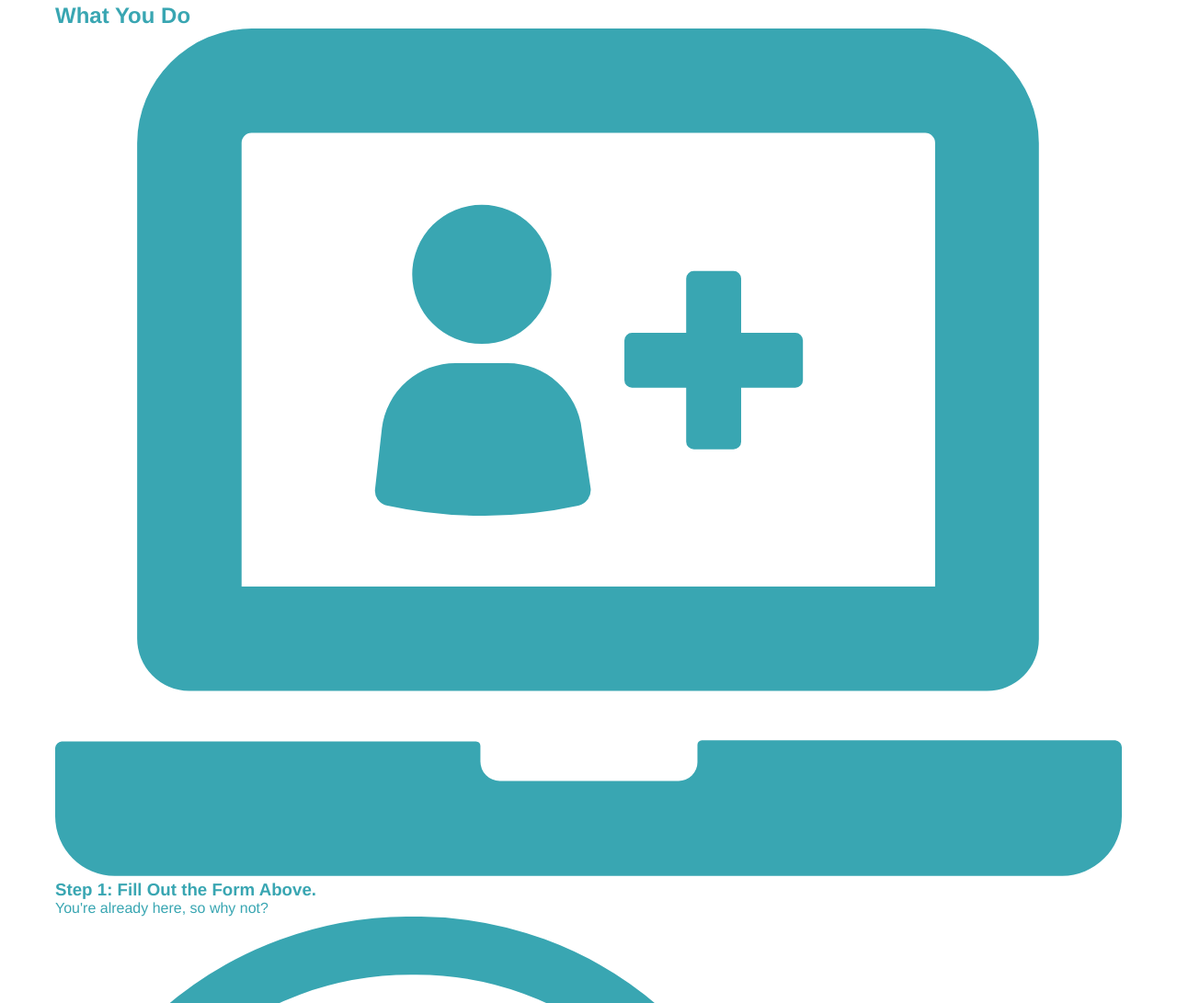
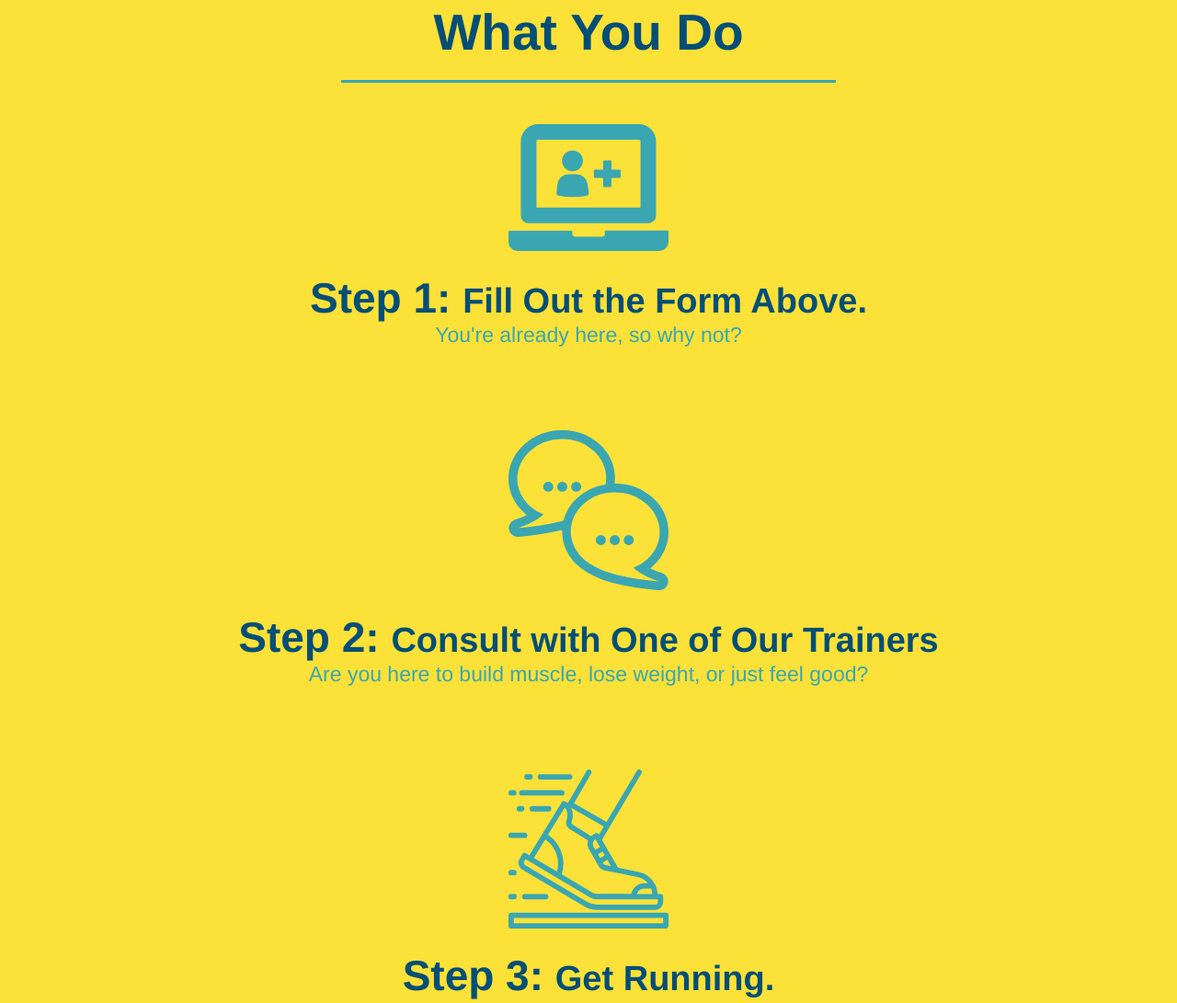
Before and after one commit to DBallard1234/run-buddy, a plain HTML site: page index.html in a window 1280 px wide. Shown: the part 1237-2328 px from the top of the page at 92% size. Drawn offline with Linux system fonts and the light colour scheme.

Commit message:
style what you do section

```diff
--- a/assets/css/style.css
+++ b/assets/css/style.css
@@ -133,16 +133,6 @@ section {
     text-align: center;
 }
 
-.intro h2 {
-    font-size: 55px;
-    color: #024e76;
-    margin-bottom: 35px;
-    padding: 0 100px 20px 100px;
-    border-bottom: 3px solid;
-    border-color: #fce138;
-    display: inline-block;
-}
-
 .intro p {
     line-height: 1.7;
     color: #39a6b2;
@@ -150,3 +140,49 @@ section {
     font-size: 20px;
     margin: 0 auto;
 }
+
+.steps {
+     text-align: center;
+     background: #fce138;
+ }
+
+ .section-title {
+     font-size: 55px;
+     color: #024e76;
+     margin-bottom: 35px;
+     padding: 0 100px 20px 100px;
+     display: inline-block;
+     border-bottom: 3px solid;
+ }
+
+ .primary-border {
+     border-color: #fce138;
+ }
+
+ .secondary-border {
+     border-color: #39a6b2;
+ }
+
+ .steps div {
+     margin-bottom: 80px;
+ }
+
+ .steps img {
+     width: 15%;
+     margin: 10px 0;
+ }
+
+ .steps h3 {
+     color: #024e76;
+     font-size: 46px;
+     margin-top: 10px;
+ }
+
+ .steps p {
+     color: #39a6b2;
+     font-size: 23px;
+ }
+
+ .steps span {
+     font-size: 38px;
+ }
--- a/index.html
+++ b/index.html
@@ -73,38 +73,38 @@
 
         <!-- "what we do" section -->
         <section id="what-we-do" class="intro">
-            <h2>What We Do</h2>
+            <h2 class="section-title primary-border">What We Do</h2>
             <p>
                 butcher selfies chambray shabby chic gentrify readymade yr Echo Park XOXO Tumblr normcore Banksy direct trade Blue Bottle chillwave you probably haven't hear of them single-origin coffee Vice fanny pack fixie odd Future Austin fingerstach pickled twee synth wes anderson Thundercats Virl bitter meggins narwhal Marfa Schlitz sustainable Intelligentsia umami deep v craft
             </p>
         </section>
 
         <!-- "what you do" section -->
-        <section id="what-you-do">
-            <h2>What You Do</h2>
+        <section id="what-you-do" class="steps">
+            <h2 class="section-title secondary-border">What You Do</h2>
 
             <div>
                 <!-- insert this img element -->
                 <img src="./assets/images/step-1.svg" alt="" />
-                <h3>Step 1: Fill Out the Form Above.</h3>
+                <h3>Step 1: <span>Fill Out the Form Above.</span></h3>
                 <p>You're already here, so why not?</p>
             </div>
 
             <div>
                 <img src="./assets/images/step-2.svg" alt="" />
-                <h3>Step 2: Consult with One of Our Trainers.</h3>
+                <h3>Step 2: <span>Consult with One of Our Trainers</span></h3>
                 <p>Are you here to build muscle, lose weight, or just feel good?</p>
             </div>
 
             <div>
                 <img src="./assets/images/step-3.svg" alt="" />
-                <h3>Step 3: Get Running.</h3>
+                <h3>Step 3: <span>Get Running.</span></h3>
                 <p>Hit the ground running (literally) once your trainer lays out your plan.</p>
             </div>
 
             <div>
-                <img src="./assets/images/step-4.svg"
-                <h3>Step 4: See Results.</h3>
+                <img src="./assets/images/step-4.svg" alt="" />
+                <h3>Step 4: <span>See Results</span></h3>
                 <p>Bi-weekly checkins with your trainer will keep you focused</p>
             </div>
         </section>
```
